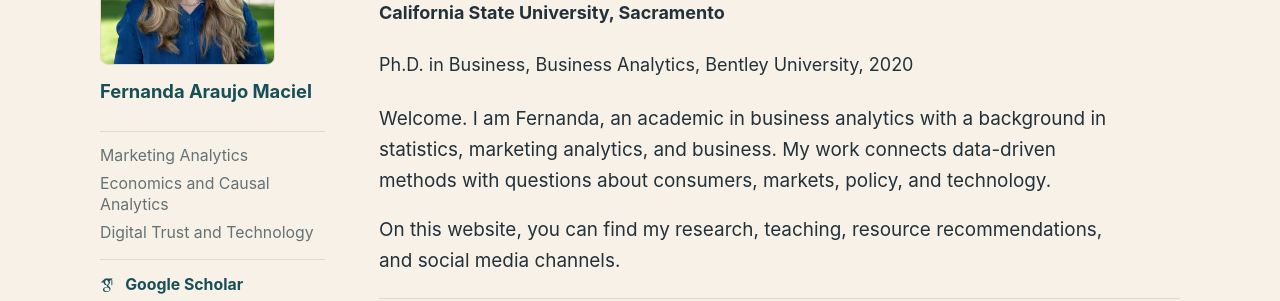
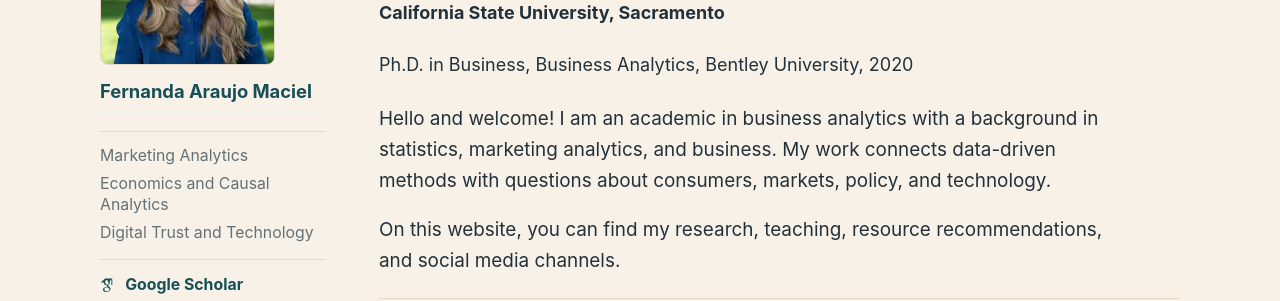
Before and after one commit to proffernandamaciel/proffernandamaciel.github.io, a Jekyll site: the page built from index.md, in a window 1280 px wide. Shown: the part 256-557 px from the top of the page. Built offline with Jekyll 4.4.1, drawn with Linux system fonts in a browser that asks for light colours; some web fonts are replaced; a script bundle is joined from its source files by our own code; library files that are not in the unit come from our copies.

Commit message:
Update welcome message in index.md

```diff
--- a/index.md
+++ b/index.md
@@ -39,7 +39,7 @@
     </header>
 
     <section class="fm-about-copy" aria-label="About">
-      <p>Welcome. I am Fernanda, an academic in business analytics with a background in statistics, marketing analytics, and business. My work connects data-driven methods with questions about consumers, markets, policy, and technology.</p>
+      <p>Hello and welcome! I am an academic in business analytics with a background in statistics, marketing analytics, and business. My work connects data-driven methods with questions about consumers, markets, policy, and technology.</p>
       <p>On this website, you can find my research, teaching, resource recommendations, and social media channels.</p>
     </section>
 
```
